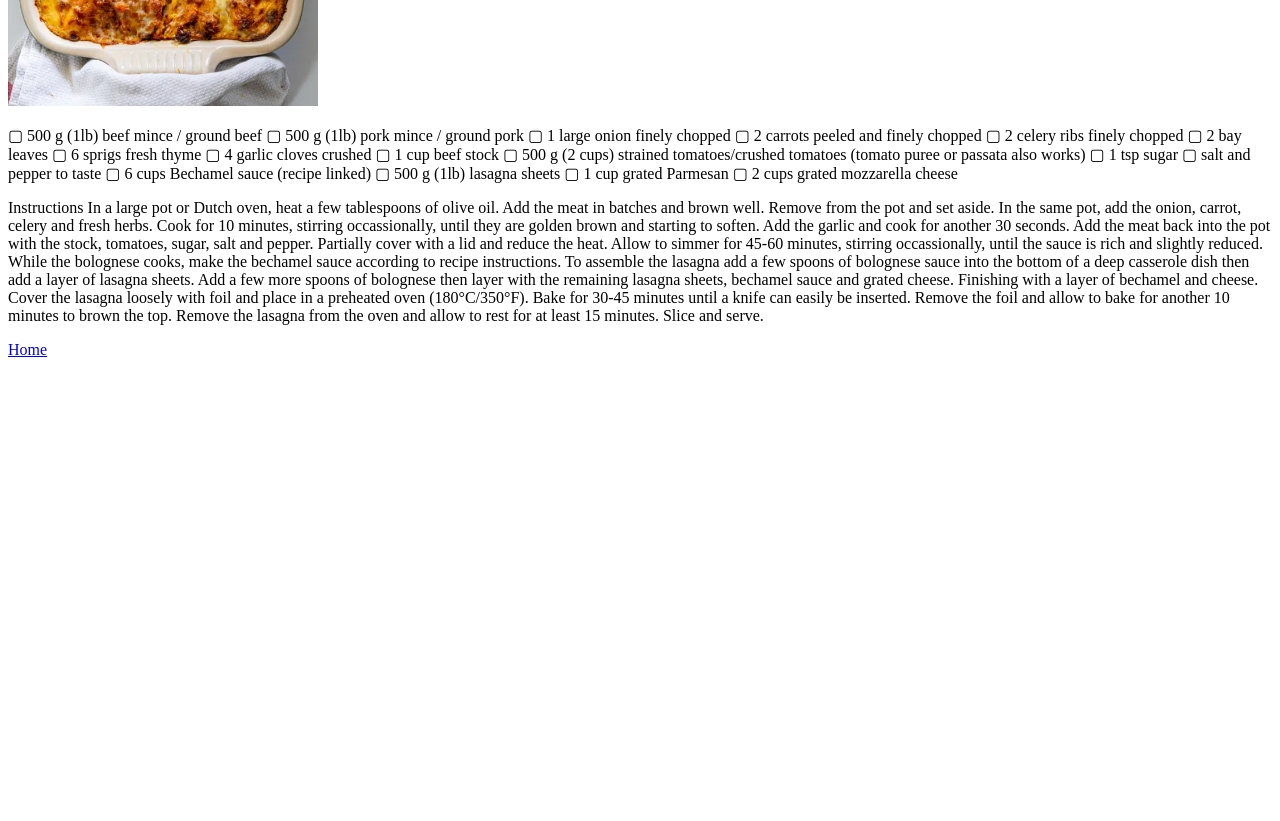
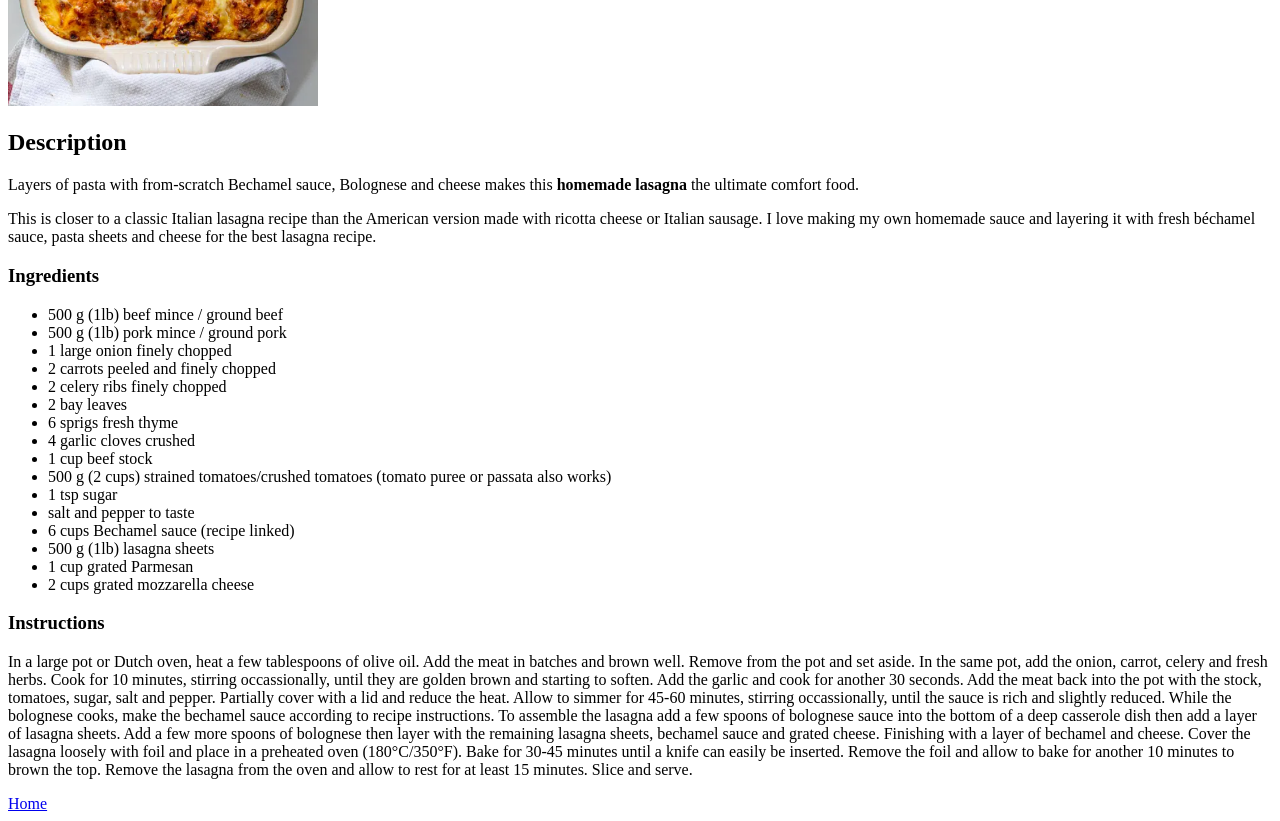
Before and after one commit to Fr0ggin/odin-recipes, a plain HTML site: page recipes/lasagna.html in a window 1280 px wide. Shown: the part 460-1281 px from the top of the page. Before the commit the page ends 827 px from the top, so only its background shows below. Drawn offline with Linux system fonts and the light colour scheme.

Commit message:
adds full recipe information to lasagna page

```diff
--- a/recipes/lasagna.html
+++ b/recipes/lasagna.html
@@ -7,26 +7,32 @@
     <!-- https://simply-delicious-food.com/classic-homemade-lasagna/ -->
     <h1>Lasagna</h1>
     <img src="../images/lasagna.png" alt="cooked lasagna in oven tray" width="310" length="310">
+    <h2>Description</h2>
+    <p>Layers of pasta with from-scratch Bechamel sauce, Bolognese and cheese makes this <strong>homemade lasagna</strong> the ultimate comfort food.</p>
+    <p>This is closer to a classic Italian lasagna recipe than the American version made with ricotta cheese or Italian sausage. I love making my own homemade sauce and layering it with fresh béchamel sauce, pasta sheets and cheese for the best lasagna recipe.</p>
+    <h3>Ingredients</h3>
+    <ul>
+        <li>500 g (1lb) beef mince / ground beef</li>
+        <li>500 g (1lb) pork mince / ground pork</li>
+        <li>1 large onion finely chopped</li>
+        <li>2 carrots peeled and finely chopped</li>
+        <li>2 celery ribs finely chopped</li>
+        <li>2 bay leaves</li>
+        <li>6 sprigs fresh thyme</li>
+        <li>4 garlic cloves crushed</li>
+        <li>1 cup beef stock</li>
+        <li>500 g (2 cups) strained tomatoes/crushed tomatoes (tomato puree or passata also works)</li>
+        <li>1 tsp sugar</li>
+        <li>salt and pepper to taste</li>
+        <li>6 cups Bechamel sauce (recipe linked)</li>
+        <li>500 g (1lb) lasagna sheets</li>
+        <li>1 cup grated Parmesan</li>
+        <li>2 cups grated mozzarella cheese</li>
+
+    </ul>
+
+    <h3>Instructions</h3>
     <p>
-
-        ▢ 500 g (1lb) beef mince / ground beef
-        ▢ 500 g (1lb) pork mince / ground pork
-        ▢ 1 large onion finely chopped
-        ▢ 2 carrots peeled and finely chopped
-        ▢ 2 celery ribs finely chopped
-        ▢ 2 bay leaves
-        ▢ 6 sprigs fresh thyme
-        ▢ 4 garlic cloves crushed
-        ▢ 1 cup beef stock
-        ▢ 500 g (2 cups) strained tomatoes/crushed tomatoes (tomato puree or passata also works)
-        ▢ 1 tsp sugar
-        ▢ salt and pepper to taste
-        ▢ 6 cups Bechamel sauce (recipe linked)
-        ▢ 500 g (1lb) lasagna sheets
-        ▢ 1 cup grated Parmesan
-        ▢ 2 cups grated mozzarella cheese
-    </p>
-        Instructions
 
         In a large pot or Dutch oven, heat a few tablespoons of olive oil. Add the meat in batches and brown well. Remove from the pot and set aside.
         In the same pot, add the onion, carrot, celery and fresh herbs. Cook for 10 minutes, stirring occassionally, until they are golden brown and starting to soften. Add the garlic and cook for another 30 seconds.
@@ -37,9 +43,8 @@
         Cover the lasagna loosely with foil and place in a preheated oven (180°C/350°F).
         Bake for 30-45 minutes until a knife can easily be inserted. Remove the foil and allow to bake for another 10 minutes to brown the top.
         Remove the lasagna from the oven and allow to rest for at least 15 minutes. Slice and serve.
-    <p>
+    </p>
 
-    </p>
     <a href="../index.html">Home</a>
 </head>
 <body>
```
